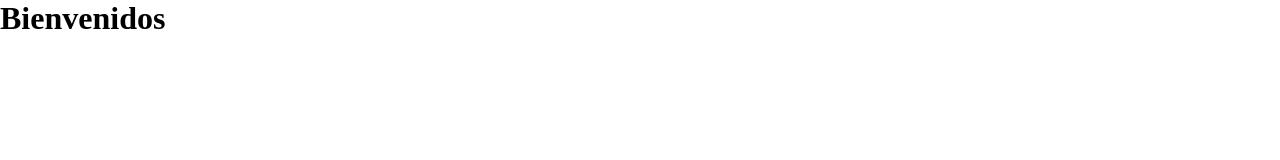
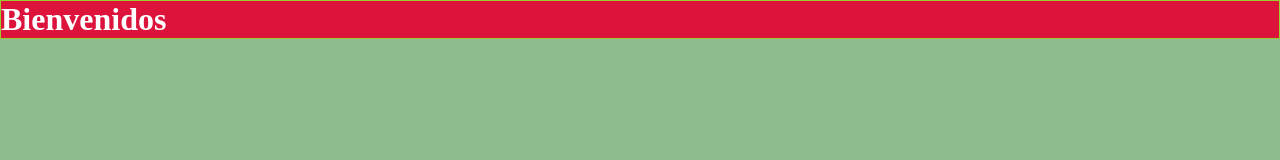
Before and after one commit to JuanAntonioLeon99/repoRemotoGit, a plain HTML site: page index.html in a window 1280 px wide. Drawn offline with Linux system fonts and the light colour scheme.

Commit message:
Agregado color de fondo y estilos del título

```diff
--- a/style.css
+++ b/style.css
@@ -2,3 +2,11 @@
     margin: 0;
     padding: 0;
 }
+body{
+    background-color: darkseagreen;
+    }
+    h1.titulo{
+    background-color: crimson;
+    color: white;
+    border: 1px solid yellowgreen;
+    }
```
